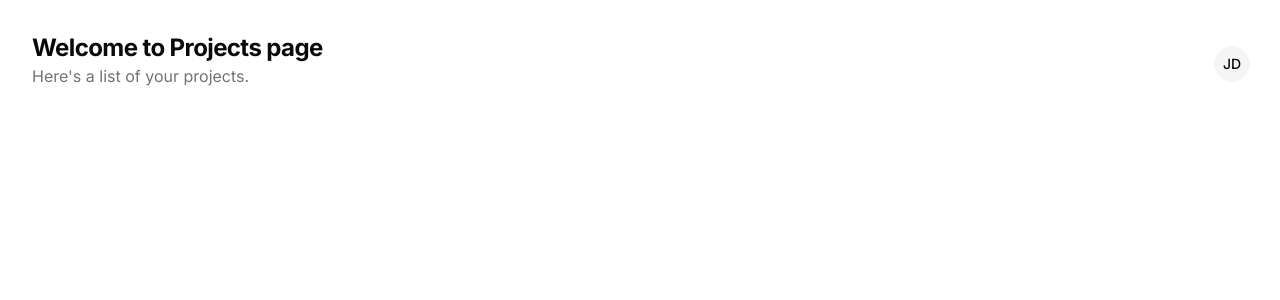
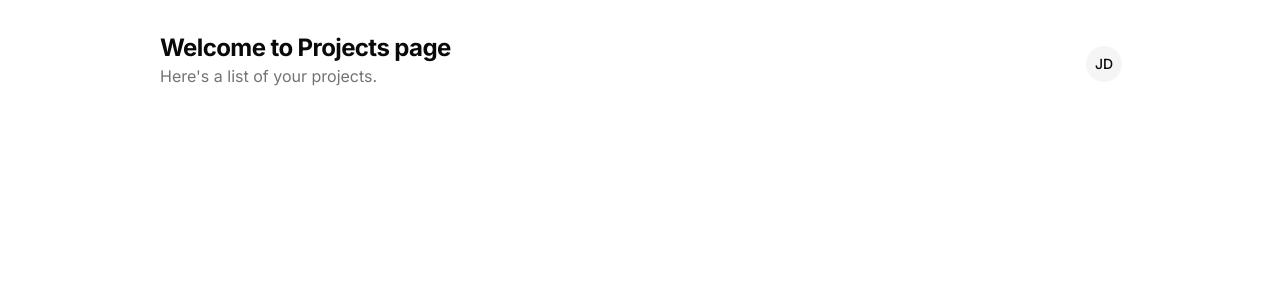
Before and after one commit to WinZ5/prototype-ui, a Next.js app: page /projects in a window 1280 px wide. Shown: the top 300 px of the page. Built offline with nearby package versions, Linux system fonts and the light colour scheme.

Commit message:
change width to 80%

```diff
--- a/app/projects/page.tsx
+++ b/app/projects/page.tsx
@@ -7,7 +7,7 @@ export const metadata: Metadata = {
 
 export default function Project() {
   return (
-    <div className="h-full flex-1 flex-col space-y-8 p-8">
+    <div className="h-full w-4/5 flex-1 flex-col space-y-8 p-8 m-auto">
       <div className="flex items-center justify-between space-y-2">
         <div>
           <h2 className="text-2xl font-bold tracking-tight">
```
